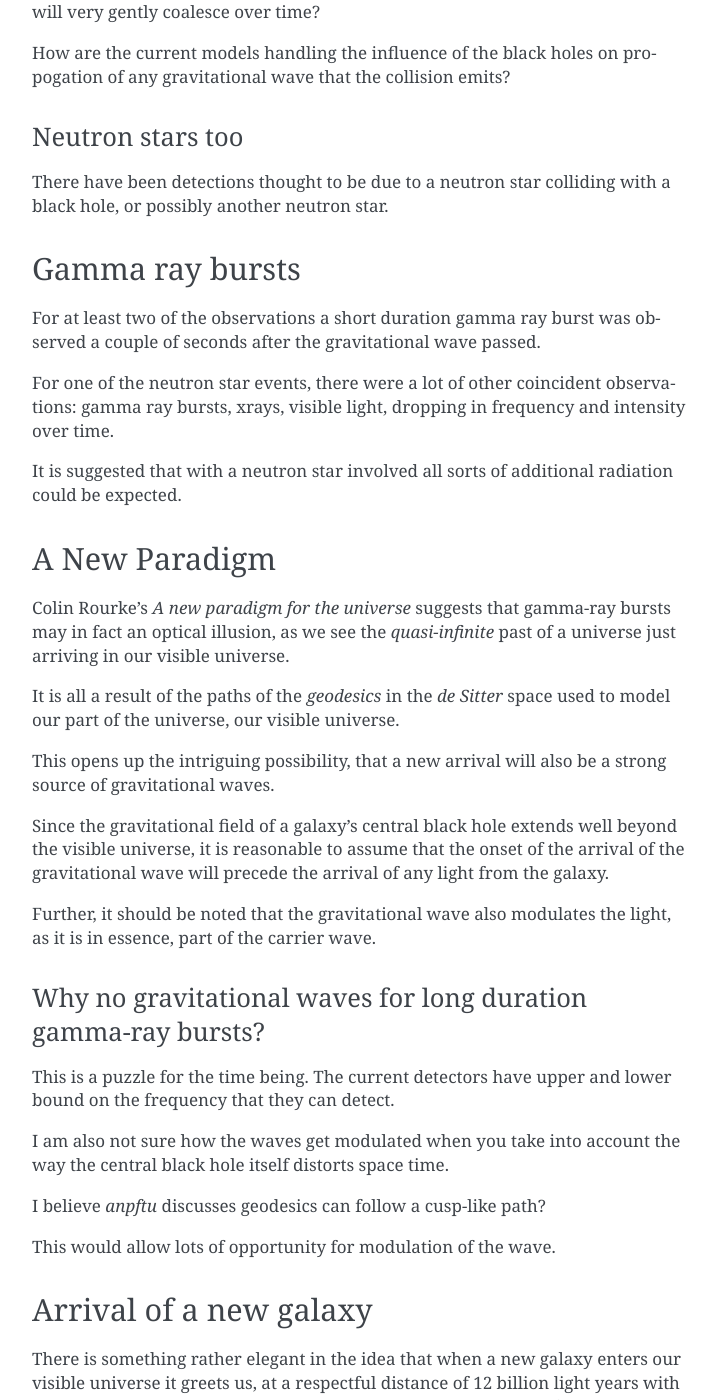
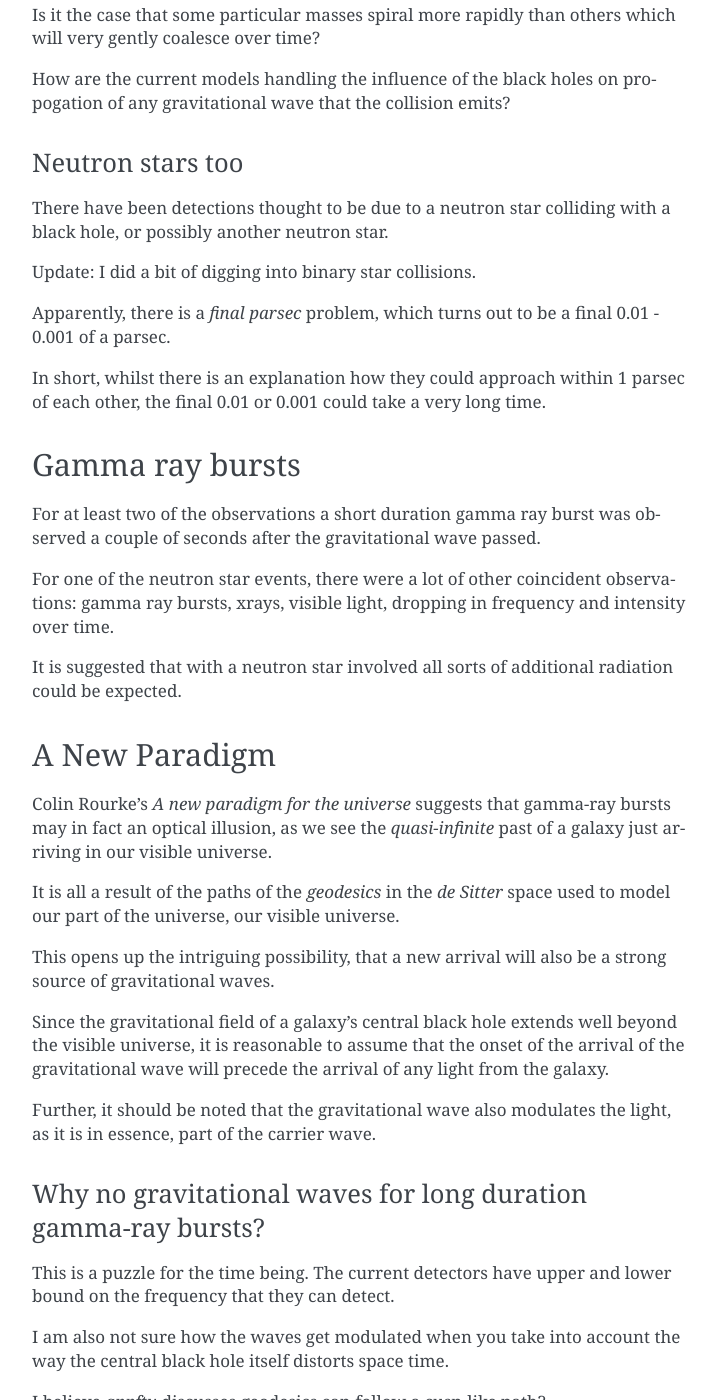
Before and after one commit to openbermuda/karmapi, a Sphinx documentation site: the page built from docs/nodice/inertia.rst, in a window 1280 px wide and 1400 px high, scrolled down 3240 px. Shown: the whole window, without its empty margins (388-1105 px from the left). Built offline with Sphinx 7.4.7, drawn with Linux system fonts in a browser that asks for light colours; formulas are drawn with MathJax 3; pages that are not in the unit, such as notebooks, are missing from menus; some of the changed text lies outside the part shown.

Commit message:
what's a parsec or two between friends?

```diff
--- a/docs/nodice/inertia.rst
+++ b/docs/nodice/inertia.rst
@@ -99,7 +99,7 @@ The software also gives an estimate of the distance based on the
 intensity of the wave when received at LIGO compared to that at the
 actual collision.
 
-Ligo Observations::
+Ligo Observations to date (january 2019)::
 
     n   E_rad  mass1  mass2  redshift
     0    3.10  35.60  30.60      0.09
@@ -115,16 +115,18 @@ Ligo Observations::
     10   3.30  39.60  29.40      0.34
 
 
+
 Black holes colliding
 =====================
 
 
-*m_1* mass of larger object
+*mass1* or *m_1* mass of larger object.
 
 
-*m_2* mass of smaller object
+*mass2* or *m_2* mass of smaller object
 
-*r* distance from observatory
+*redshift* or *r* distance from observatory, based on observed versus
+ emitted intensity.
 
 Events are assumed to be rare, hence none so far none have been near to home.
 
@@ -178,6 +180,16 @@ Neutron stars too
 There have been detections thought to be due to a neutron star
 colliding with a black hole, or possibly another neutron star.
 
+Update:  I did a bit of digging into binary star collisions.
+
+Apparently, there is a *final parsec* problem, which turns out to be a
+final 0.01 - 0.001 of a parsec.
+
+In short, whilst there is an explanation how they could approach
+within 1 parsec of each other, the final 0.01 or 0.001 could take a
+very long time.
+
+
 
 Gamma ray bursts
 ================
@@ -198,7 +210,7 @@ A New Paradigm
 
 Colin Rourke's *A new paradigm for the universe* suggests that
 gamma-ray bursts may in fact an optical illusion, as we see the
-*quasi-infinite* past of a universe just arriving in our visible
+*quasi-infinite* past of a galaxy just arriving in our visible
 universe.
 
 It is all a result of the paths of the *geodesics* in the *de Sitter*
@@ -323,6 +335,15 @@ quantum gravity.
 
 Here *good* is in the sense that it approximates the actual physics
 well enough to create credible simulations of the events.
+
+Expanding and contracting
+=========================
+
+TODO: add note from Colin explaining how our conclusion that our entire
+universe is expanding is an extreme example of *observer selection
+bias*.
+
+More to come.
 
 
 Virgo
@@ -498,8 +519,6 @@ Wave Open Science Centre is invaluable::
    https://www.gw-openscience.org/
 
 
-
-
 For more details, https://wikipedia.org has been an invaluable
 starting point.
 
```
Also changed, not shown: other parts of docs/nodice/inertia.rst (+1 -1 lines).
